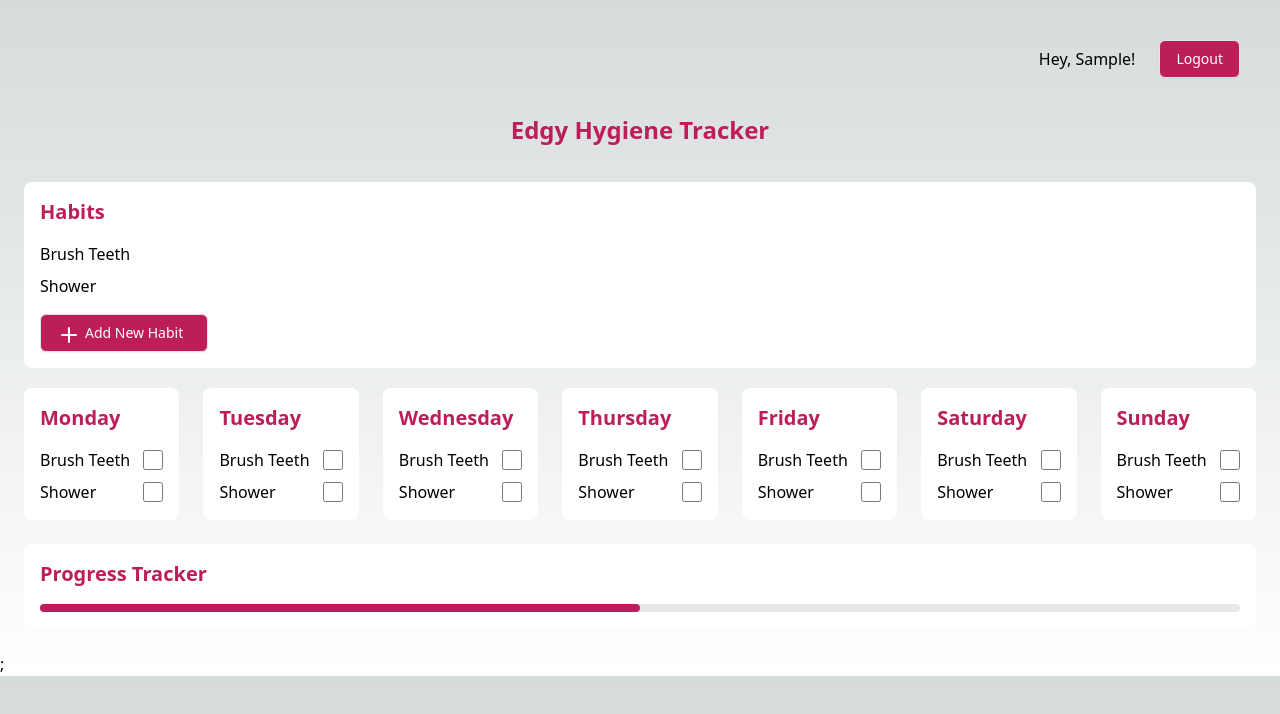
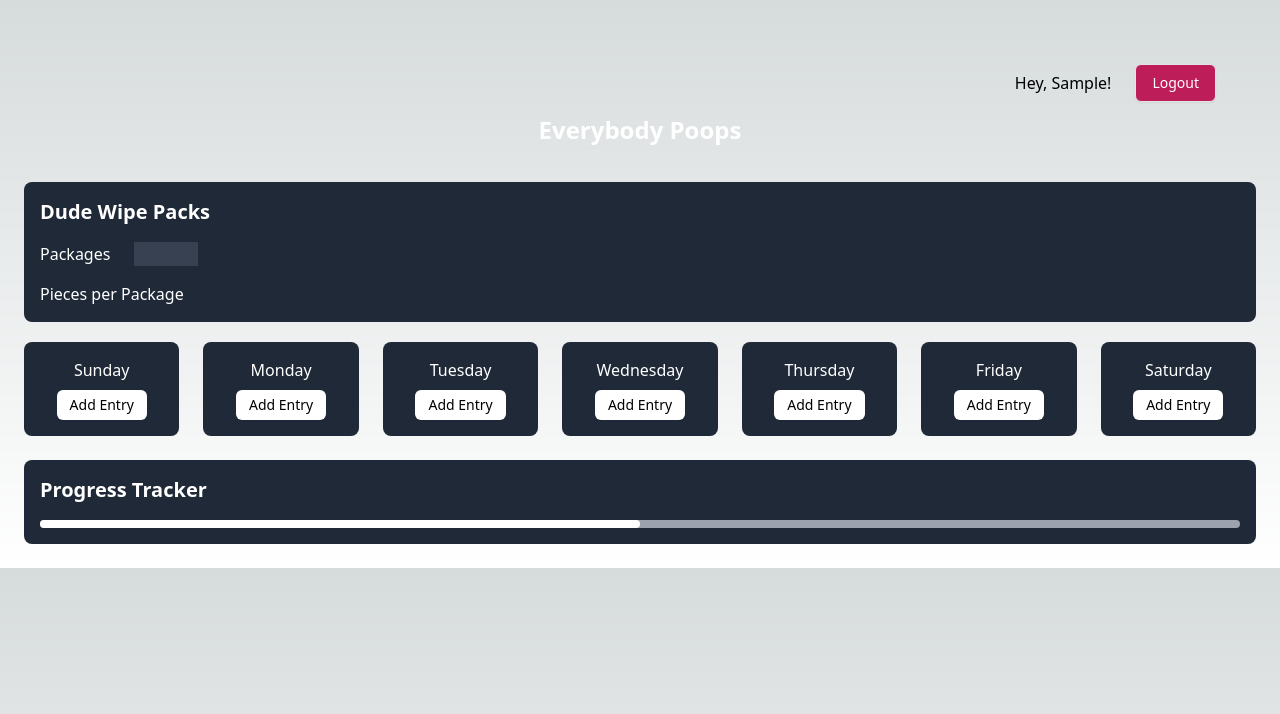
Before and after one commit to domitriusclark/lwj-habit-tracker, a Next.js app: page /dashboard in a window 1280 px wide. Shown: the top 714 px of the page. Built offline with nearby package versions, Linux system fonts and the light colour scheme; no server answers; sample sign-in values are in the browser's storage.

Commit message:
Added planetscale and kysely for habit entries

```diff
--- /dev/null
+++ b/actions/db.ts
@@ -0,0 +1 @@
+"use server";
--- a/app/(home)/Cursors.tsx
+++ b/app/(home)/Cursors.tsx
@@ -1,8 +1,8 @@
 "use client";
 
 import { useCursors } from "./cursors-provider";
-import OtherCursor from "./OtherCursor";
-import MyCursor from "./MyCursor";
+import OtherCursor from "./other-cursor";
+import MyCursor from "./my-cursor";
 
 export default function Cursors() {
   const { others } = useCursors();
--- a/app/(home)/cursors-provider.tsx
+++ b/app/(home)/cursors-provider.tsx
@@ -3,7 +3,7 @@
 import { useState, useEffect, useContext, createContext } from "react";
 import usePartySocket from "partysocket/react";
 import type { PartialCursor, CursorsMap } from "@/party/cursors";
-import ConnectionStatus from "@/components/connection-status";
+import ConnectionStatus from "@/app/(home)/connection-status";
 import { PARTYKIT_HOST } from "../env";
 
 type CursorsContextType = {
--- a/app/(home)/layout.tsx
+++ b/app/(home)/layout.tsx
@@ -1,5 +1,5 @@
 import CursorsProvider from "./cursors-provider";
-import Cursors from "./Cursors";
+import Cursors from "./cursors";
 
 export default function HomepageLayout({
   children,
--- a/app/dashboard/page.tsx
+++ b/app/dashboard/page.tsx
@@ -1,7 +1,18 @@
-import { HabitTrackerDashboard } from "@/components/habit-tracker-dashboard";
-import SignOutButton from "@/components/sign-out-button";
 import { getUser } from "@/actions/auth";
 import { redirect } from "next/navigation";
+import db from "@/lib/database";
+
+import SignOutButton from "@/components/sign-out-button";
+
+const days = [
+  "Sunday",
+  "Monday",
+  "Tuesday",
+  "Wednesday",
+  "Thursday",
+  "Friday",
+  "Saturday",
+];
 
 export default async function Dashboard() {
   const user = await getUser();
@@ -10,13 +21,51 @@ export default async function Dashboard() {
     redirect("/sign-in");
   }
 
+  const getEntries = async () => {};
+
   return (
-    <div className="flex flex-col pt-10">
+    <div className="flex flex-col pt-10 m-6">
       <div className="flex gap-6 items-center self-end mr-10">
         <p>Hey, {user.firstName}!</p>
         <SignOutButton />
       </div>
-      <HabitTrackerDashboard />;
+      <div className="flex items-center justify-center h-14">
+        <h1 className="text-2xl font-bold text-white">Everybody Poops</h1>
+      </div>
+      <section className="mt-6 p-4 rounded-lg bg-gray-800">
+        <h2 className="text-xl font-bold mb-4 text-white">Dude Wipe Packs</h2>
+        <div className="flex gap-6 items-center">
+          <span className="text-white">Packages</span>
+          <input
+            className="form-input h-6 w-16 text-white bg-gray-700"
+            type="number"
+          />
+        </div>
+        <div className="flex gap-6 items-center mt-4">
+          <span className="text-white">Pieces per Package</span>
+        </div>
+      </section>
+      <div className="grid grid-cols-7 gap-6 mt-5">
+        {days.map((day) => {
+          const currentTimeStamp = Date.now();
+          const today = days[new Date(currentTimeStamp).getDay()];
+
+          return (
+            <div className="p-4 rounded-lg bg-gray-800 text-center">
+              <h3 className="text-white">{day}</h3>
+              <button className="mt-2 inline-flex items-center px-2 py-1 border border-transparent text-sm font-medium rounded-md shadow-sm text-black bg-white hover:bg-gray-200">
+                <span className="mx-1">Add Entry</span>
+              </button>
+            </div>
+          );
+        })}
+      </div>
+      <section className="mt-6 p-4 rounded-lg bg-gray-800">
+        <h2 className="text-xl font-bold mb-4 text-white">Progress Tracker</h2>
+        <div className="h-2 bg-gray-400 rounded">
+          <div className="h-2 bg-white rounded w-1/2" />
+        </div>
+      </section>
     </div>
   );
 }
--- /dev/null
+++ b/lib/database.ts
@@ -0,0 +1,14 @@
+import { Kysely } from "kysely";
+import { PlanetScaleDialect } from "kysely-planetscale";
+
+import { DB } from "@/kysely.codegen";
+
+const db = new Kysely<DB>({
+  dialect: new PlanetScaleDialect({
+    host: process.env.DATABASE_HOST,
+    username: process.env.DATABASE_USERNAME,
+    password: process.env.DATABASE_PASSWORD,
+  }),
+});
+
+export default db;
```
Also changed, not shown: kysely.codegen.ts (added, +25 -0 lines), package.json (+11 -5 lines), app/(home)/connection-status.tsx (renamed from components/connection-status.tsx), app/(home)/my-cursor.tsx (renamed from app/(home)/MyCursor.tsx), app/(home)/other-cursor.tsx (renamed from app/(home)/OtherCursor.tsx), 2 other files (tests, documents, lock files or other folders).
